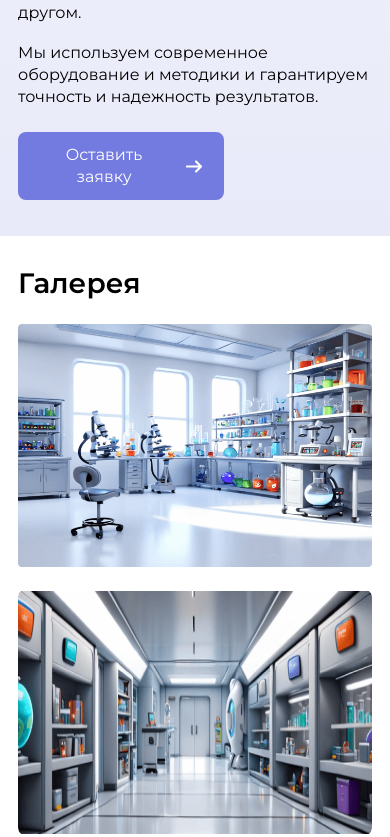
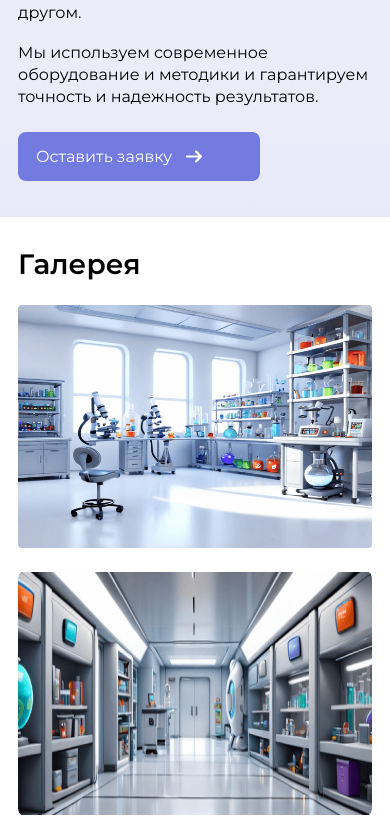
Before and after one commit to fpatp/vivanti_test, a React (Vite) app: page / in a window 390 px wide. Shown: the part 1204-2041 px from the top of the page. Built offline with nearby package versions, Linux system fonts and the light colour scheme.

Commit message:
footer: media query && button href

```diff
--- a/src/components/application-form/index.module.scss
+++ b/src/components/application-form/index.module.scss
@@ -155,7 +155,6 @@
         font-size: 18px;
         line-height: 25px;
         text-align: center;
-        padding: 0;
       }
     }
   }
--- a/src/components/footer/index.module.scss
+++ b/src/components/footer/index.module.scss
@@ -18,4 +18,26 @@
       color: $whiteText;
     }
   }
+
+  @media (max-width: 1400px) {
+    &Text {
+      width: calc(100% - 36px);
+    }
+  }
+
+  @media (max-width: 768px) {
+    height: fit-content;
+    &Text {
+      flex-direction: column-reverse;
+      align-items: center;
+      gap: 18px;
+      margin: 24px 0;
+
+      span {
+        text-align: center;
+        font-size: 12px;
+        line-height: 15px;
+      }
+    }
+  }
 }
--- a/src/components/laboratory/index.jsx
+++ b/src/components/laboratory/index.jsx
@@ -34,10 +34,10 @@ export function Laboratory() {
               результатов.
             </p>
           </div>
-          <button>
+          <a className={styles.laboratoryDescriptionContentHref} href="#application-form">
             Оставить заявку
             <img src={arrow} alt="arrow to the right" />
-          </button>
+          </a>
         </div>
       </section>
     </article>
--- a/src/components/laboratory/index.module.scss
+++ b/src/components/laboratory/index.module.scss
@@ -96,14 +96,6 @@
         grid-area: middle1;
       }
 
-      button {
-        width: 249px;
-        display: flex;
-        align-items: center;
-        gap: 10px;
-        grid-area: bottom1;
-      }
-
       &Img {
         width: 332px;
         height: 332px;
@@ -112,6 +104,28 @@
         background-position: center;
         border-radius: 8px;
         grid-area: top2;
+      }
+
+      &Href {
+        width: 249px;
+        display: flex;
+        align-items: center;
+        gap: 10px;
+        grid-area: bottom1;
+        text-decoration: none;
+        padding: 12px 18px;
+        border-radius: 8px;
+        background-color: $lilacTextButton;
+        border: none;
+        color: $whiteText;
+        font-size: 21px;
+        line-height: 29px;
+        cursor: pointer;
+
+        &:hover {
+          background-color: $hoverButton;
+          transition: 1s;
+        }
       }
     }
   }
@@ -230,7 +244,7 @@
           line-height: 34px;
         }
 
-        button {
+        &Href {
           width: 206px;
           font-size: 16px;
           line-height: 22px;
```
